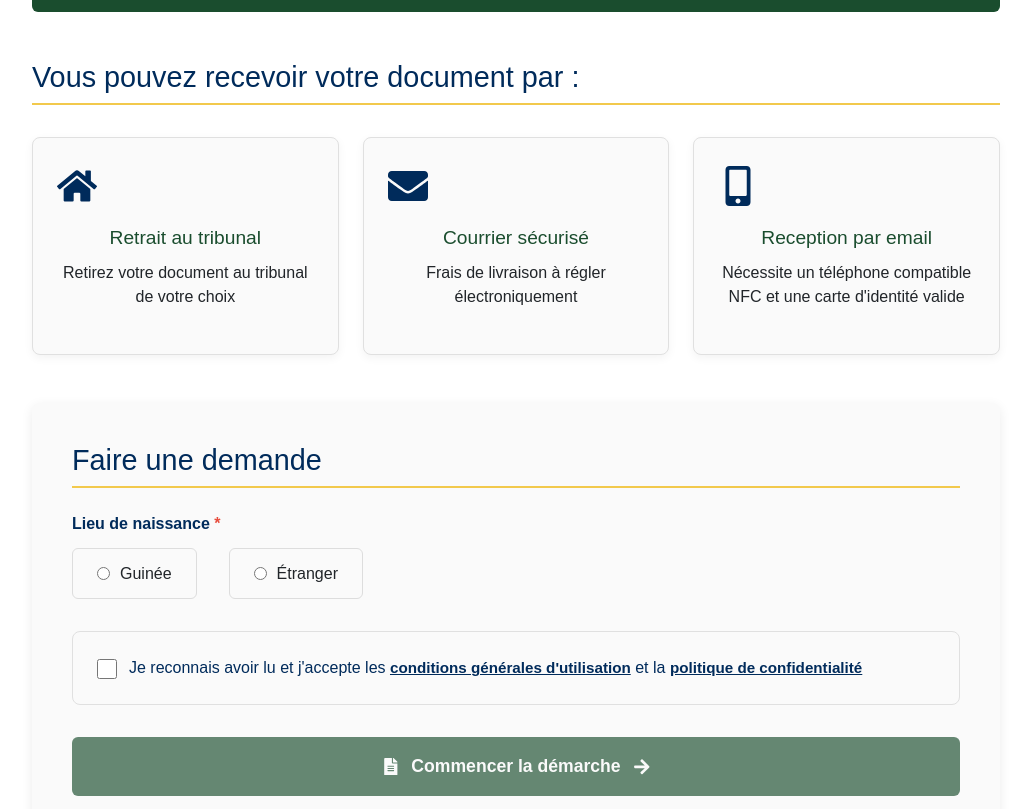
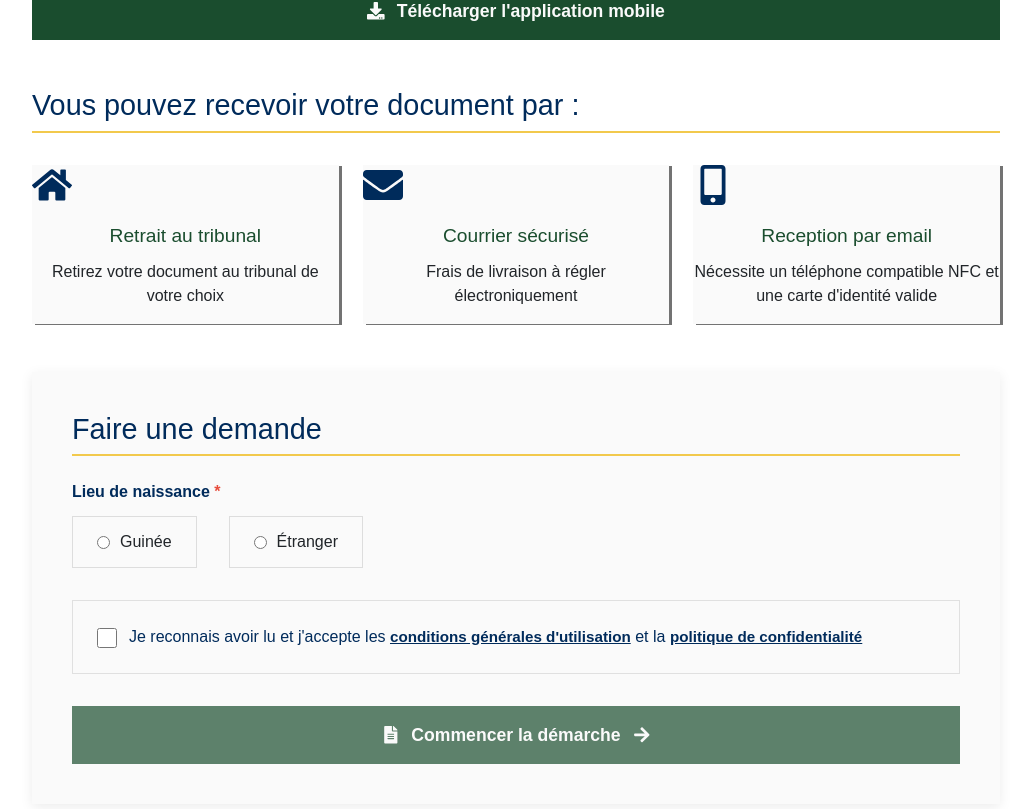
Before and after one commit to TIPIAIM/casierfronte, a React (Vite) app: page /visiteur in a window 1280 px wide. Shown: the part 651-1460 px from the top of the page, without its empty margins (124-1158 px from the left). Built offline with nearby package versions, Linux system fonts and the light colour scheme.

Commit message:
mise ajouravril 1 vril20

```diff
--- a/src/composant/interface/Visiteur.jsx
+++ b/src/composant/interface/Visiteur.jsx
@@ -11,7 +11,7 @@ import {
   FaDownload,
   FaQuestionCircle,
 } from "react-icons/fa";
-
+import "./Style.css";
 // Palette de couleurs
 const colors = {
   blueMarine: "#002B5B",
@@ -27,13 +27,17 @@ const Container = styled.div`
   margin: 2rem auto;
   padding: 0 1rem;
   font-family: "Arial", sans-serif;
+  @media (max-width: 768px) {
+    padding: 0 0.5rem;
+    margin: 1rem auto;
+  }
 `;
 
 const HeaderSection = styled.div`
   background-color: ${colors.blueMarine};
   color: ${colors.white};
   padding: 2.5rem;
-  border-radius: 8px;
+
   margin-bottom: 2rem;
 `;
 
@@ -52,7 +56,7 @@ const ProcedureSection = styled.div`
   background-color: ${colors.white};
   border-left: 4px solid ${colors.greenDark};
   padding: 1.8rem;
-  margin-bottom: 2rem;
+  margin-bottom: 3rem;
   box-shadow: 0 2px 8px rgba(0, 0, 0, 0.08);
 `;
 
@@ -84,6 +88,20 @@ const SectionTitle = styled.h2`
   margin-bottom: 1.5rem;
   padding-bottom: 0.5rem;
   border-bottom: 2px solid ${colors.goldenYellow};
+
+  @media (max-width: 992px) {
+    margin: 1rem 1rem;
+  }
+
+  @media (max-width: 768px) {
+    margin: 1rem 1rem;
+    margin-bottom: 1.2rem;
+  }
+
+  @media (max-width: 576px) {
+    margin: 1rem 1rem;
+    text-align: center;
+  }
 `;
 
 const DeliveryMethods = styled.div`
@@ -91,20 +109,34 @@ const DeliveryMethods = styled.div`
   grid-template-columns: repeat(auto-fit, minmax(280px, 1fr));
   gap: 1.5rem;
   margin-top: 2rem;
+
+  @media (max-width: 768px) {
+    gap: 2rem;
+  }
+  @media (max-width: 480px) {
+    grid-template-columns: 1fr;
+  }
 `;
 
 const MethodCard = styled.div`
   background-color: ${colors.white};
-  border: 1px solid #e0e0e0;
-  border-radius: 8px;
+  border: 0.1px solid #e0e0e0
+
   padding: 1.8rem 1.5rem;
-  box-shadow: 0 3px 10px rgba(0, 0, 0, 0.05);
+  box-shadow: 3px 1px rgba(0, 0, 0, 0.55);
   text-align: center;
   transition: transform 0.3s ease;
 
   &:hover {
     transform: translateY(-5px);
     border-color: ${colors.blueMarine};
+      box-shadow: 3px 1px rgba(0, 0, 0, 0.15);
+
+  }
+
+   @media (max-width: 768px) {
+    padding: 1.5rem 1rem;
+
   }
 `;
 
@@ -112,20 +144,34 @@ const MethodIcon = styled.div`
   font-size: 2.5rem;
   color: ${colors.blueMarine};
   margin-bottom: 1.2rem;
+
+  @media (max-width: 768px) {
+    font-size: 2.2rem;
+    margin-bottom: 1rem;
+    text-align: left;
+  }
 `;
 
 const MethodTitle = styled.h3`
   color: ${colors.greenDark};
   margin-bottom: 0.8rem;
   font-size: 1.2rem;
+
+  @media (max-width: 768px) {
+    text-align: left;
+  }
 `;
 
 const FormSection = styled.div`
   background-color: ${colors.white};
-  border-radius: 8px;
+
   padding: 2.5rem;
   box-shadow: 0 3px 12px rgba(0, 0, 0, 0.08);
   margin-bottom: 2rem;
+
+  @media (max-width: 768px) {
+    text-align: left;
+  }
 `;
 
 const CheckboxContainer = styled.div`
@@ -136,9 +182,17 @@ const CheckboxContainer = styled.div`
   padding: 1.5rem;
   background: ${({ error }) => (error ? "#FFF4F4" : colors.white)};
   border: 1px solid ${({ error }) => (error ? colors.errorRed : "#E0E0E0")};
-  border-radius: 8px;
+
   transition: all 0.3s ease;
-`;
+ @media (max-width: 768px) {
+    padding: 1.2rem;
+    margin: 1.5rem 0;
+  }
+ @media (max-width: 576px) {
+    flex-direction: column;
+    gap: 8px;
+  }
+  `;
 
 const CheckboxInput = styled.input`
   margin-top: 3px;
@@ -157,7 +211,12 @@ const CheckboxLabel = styled.label`
 const MainText = styled.span`
   font-weight: 500;
   color: ${colors.blueMarine};
-`;
+
+
+  @media (max-width: 576px) {
+    font-size: 0.95rem;
+  }
+  `;
 
 const LinkText = styled.a`
   color: ${colors.blueMarine};
@@ -192,7 +251,7 @@ const RadioLabel = styled.label`
   gap: 10px;
   cursor: pointer;
   padding: 0.8rem 1.5rem;
-  border-radius: 6px;
+
   background: ${({ selected }) =>
     selected ? colors.blueMarine + "15" : "transparent"};
   border: 1px solid ${({ selected }) => (selected ? colors.blueMarine : "#ddd")};
@@ -212,7 +271,7 @@ const PrimaryButton = styled.button`
   color: ${colors.white};
   border: none;
   padding: 1rem 2rem;
-  border-radius: 6px;
+
   font-size: 1.1rem;
   font-weight: 600;
   cursor: ${({ disabled }) => (disabled ? "not-allowed" : "pointer")};
@@ -258,7 +317,7 @@ const GuideLink = styled.a`
   font-weight: 600;
   padding: 0.8rem 1.2rem;
   border: 1px solid ${colors.blueMarine};
-  border-radius: 6px;
+
   transition: all 0.2s ease;
 
   &:hover {
```
